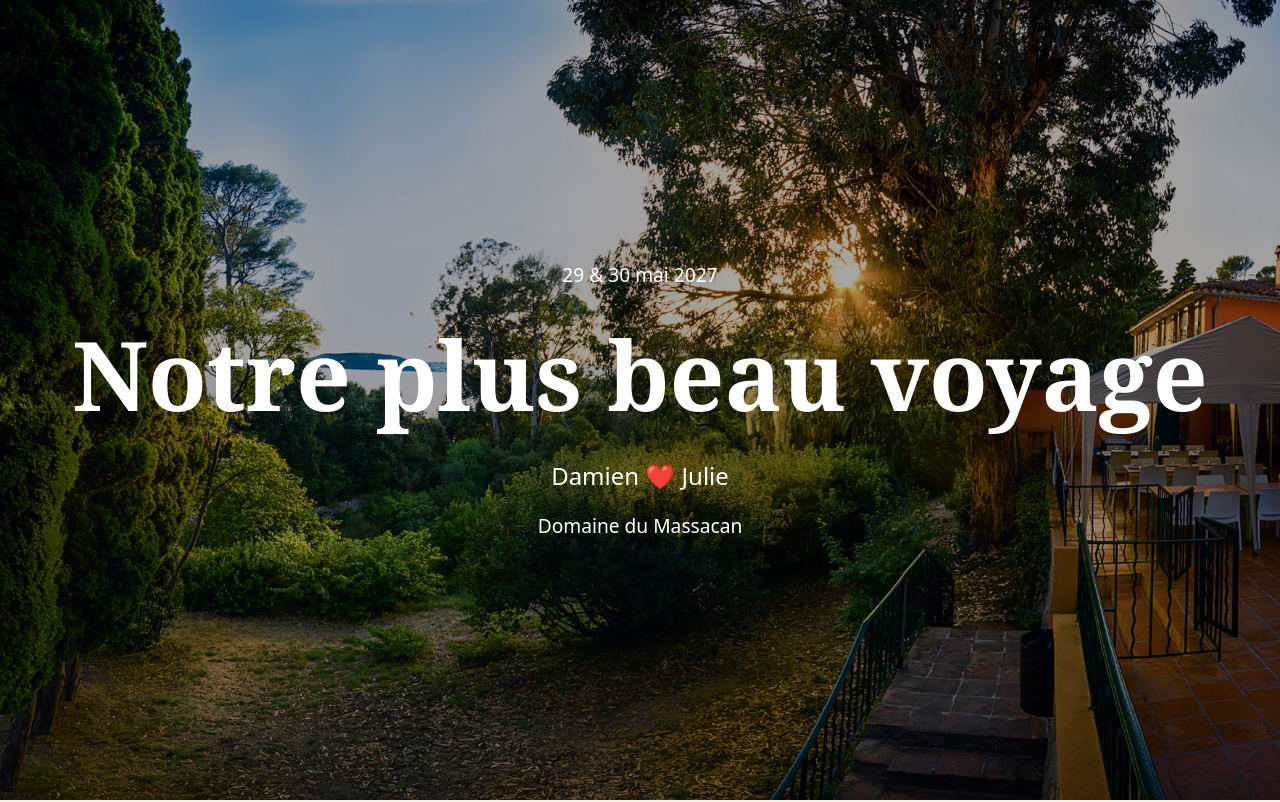
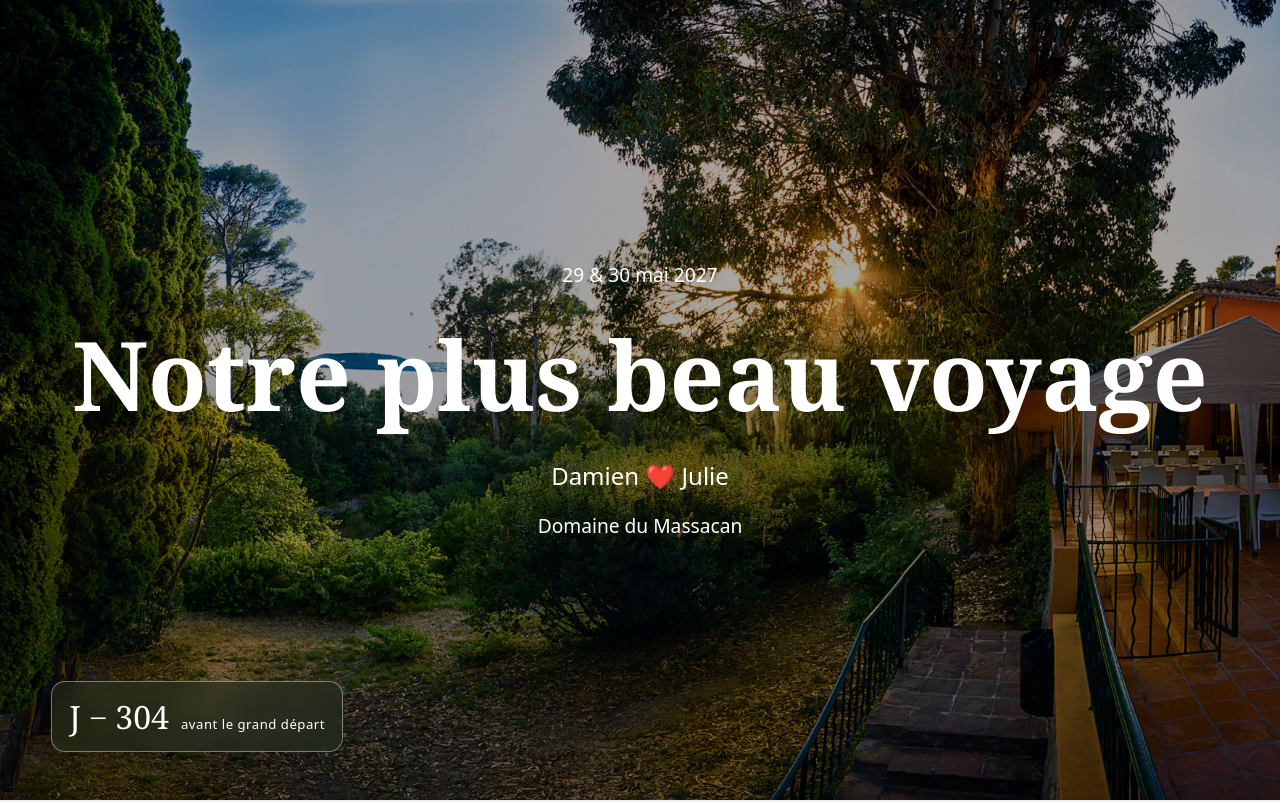
Before and after one commit to dambateo-wq/notre-plus-beau-voyage, a Next.js app in the folder mariage/: page / in a window 1280 px wide. Shown: the top 802 px of the page. Built offline with nearby package versions, Linux system fonts and the light colour scheme; no server answers.

Commit message:
Infobulles et compte à rebours

```diff
--- a/mariage/app/page.tsx
+++ b/mariage/app/page.tsx
@@ -1,6 +1,7 @@
 import WeddingSurvey from "./components/WeddingSurvey";
 import CarpoolBoard from "./components/CarpoolBoard";
 import RsvpReminder from "./components/RsvpReminder";
+import WeddingCountdown from "./components/WeddingCountdown";
 
 export default function Home() {
   return (
@@ -12,6 +13,7 @@ export default function Home() {
           <h2>Damien ❤️ Julie</h2>
           <p>Domaine du Massacan</p>
         </div>
+        <WeddingCountdown />
       </section>
 
       <section className="section">
```
